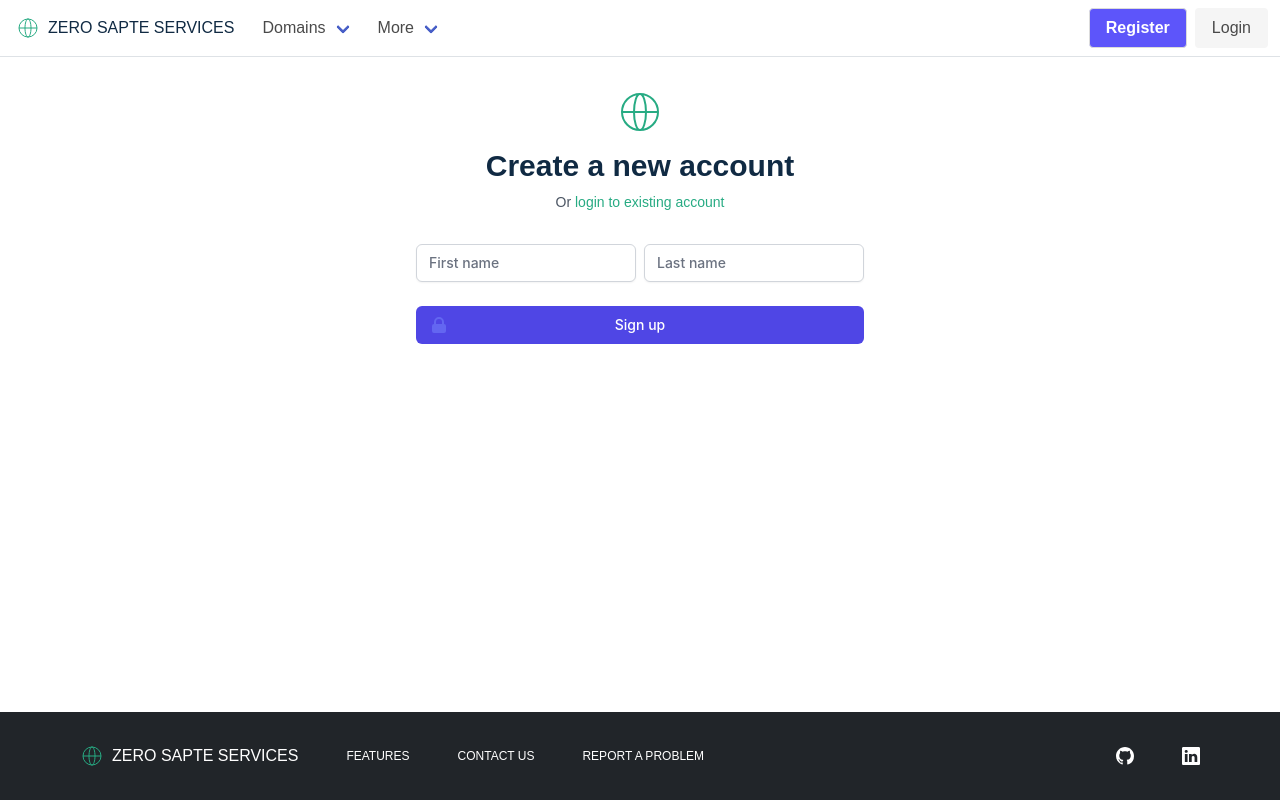
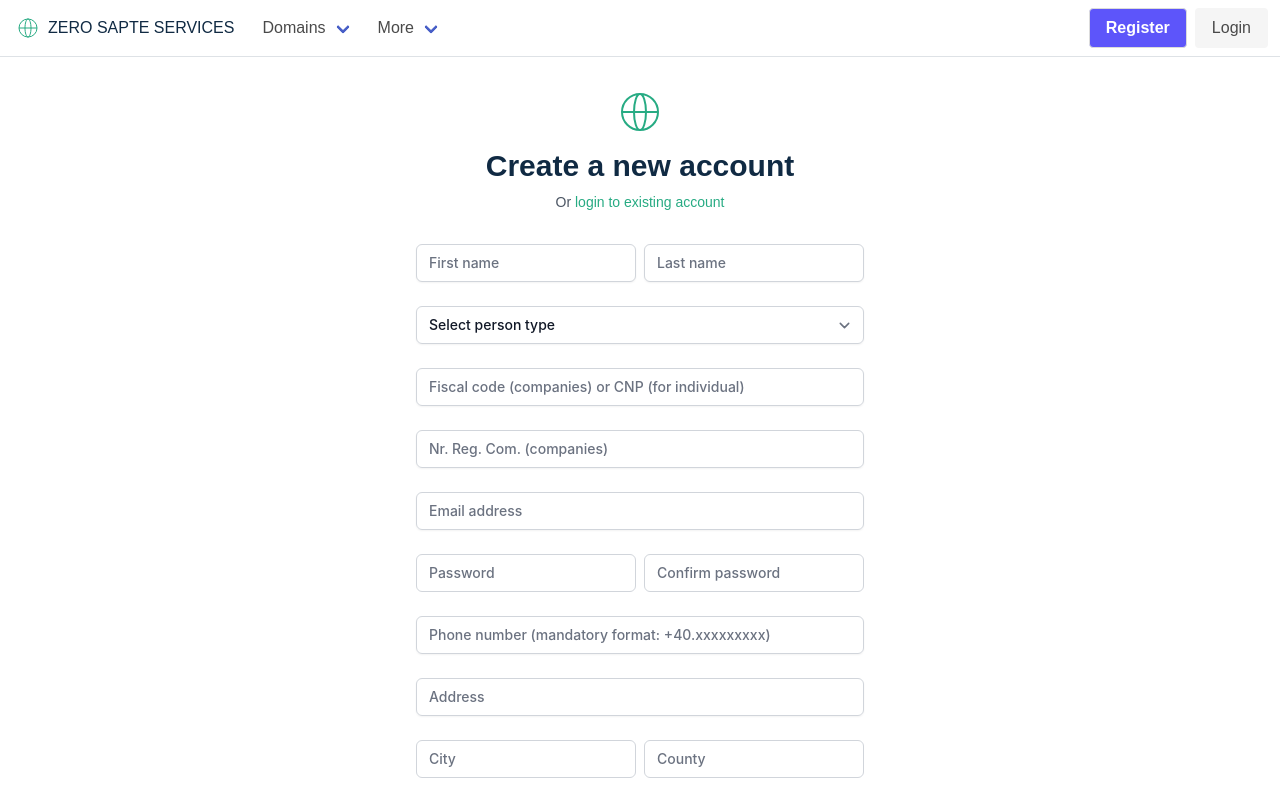
Before and after one commit to danutsss/mevn-domains-registry, a Vue app in the folder client/: page /register in a window 1280 px wide. Shown: the top 800 px of the page. Built offline with nearby package versions, Linux system fonts and the light colour scheme; a web font is replaced by a local one; what particles.vue3 would draw is missing.

Commit message:
design logic for register page done

```diff
--- a/client/src/views/RegisterView.vue
+++ b/client/src/views/RegisterView.vue
@@ -1,9 +1,14 @@
 <script setup>
 import { LockClosedIcon } from "@heroicons/vue/solid";
-import { ref } from "vue";
+import { onMounted, ref } from "vue";
 
 const firstName = ref();
 const lastName = ref();
+const personType = ref();
+
+onMounted(() => {
+  personType.value = "NOT_SELECTED";
+});
 </script>
 
 <template>
@@ -59,11 +64,11 @@ const lastName = ref();
             />
           </div>
           <div class="w-1/2">
-            <label for="lastName" class="sr-only">Last name</label>
+            <label for="last_name" class="sr-only">Last name</label>
             <input
-              id="lastName"
+              id="last_name"
               v-model="lastName"
-              name="lastName"
+              name="last_name"
               type="text"
               autocomplete="family-name"
               class="shadow-sm appearance-none relative block w-full px-3 py-2 border border-gray-300 placeholder-gray-500 text-gray-900 rounded-md focus:outline-none focus:ring-indigo-500 focus:border-indigo-500 focus:z-10 sm:text-sm"
@@ -71,6 +76,180 @@ const lastName = ref();
               required
             />
           </div>
+        </div>
+
+        <div class="rounded-md shadow-sm -space-y-px">
+          <div class="w-full">
+            <label for="person_type" class="sr-only">Person type</label>
+            <select
+              id="person_type"
+              v-model="personType"
+              name="person_type"
+              placeholder="Person type"
+              class="appearance-none relative block w-full px-3 py-2 border border-gray-300 placeholder-gray-500 text-gray-900 rounded-md focus:outline-none focus:ring-indigo-500 focus:border-indigo-500 focus:z-10 sm:text-sm"
+              required
+            >
+              <option selected disabled value="NOT_SELECTED">
+                Select person type
+              </option>
+              <option value="p">Private person</option>
+              <option value="ap">Authorized person</option>
+              <option value="nc">Non-commercial organization</option>
+              <option value="c">Commercial organization</option>
+              <option value="gi">Government institute</option>
+              <option value="pi">Public institute</option>
+              <option value="o">Other</option>
+            </select>
+          </div>
+        </div>
+
+        <div class="rounded-md shadow-sm -space-y-px">
+          <div class="w-full">
+            <label for="cnp" class="sr-only"
+              >Fiscal code (for companies) or identification number (for
+              individuals)</label
+            >
+
+            <input
+              id="cnp"
+              v-model="cnp"
+              name="cnp"
+              type="text"
+              placeholder="Fiscal code (companies) or CNP (for individual)"
+              class="appearance-none relative block w-full px-3 py-2 border border-gray-300 placeholder-gray-500 text-gray-900 rounded-md focus:outline-none focus:ring-indigo-500 focus:border-indigo-500 focus:z-10 sm:text-sm"
+              required
+            />
+          </div>
+        </div>
+
+        <div class="rounded-md shadow-sm -space-y-px">
+          <div class="w-full">
+            <label for="nr_reg_com" class="sr-only"
+              >Nr. Reg. Com (companies)</label
+            >
+            <input
+              id="nr_reg_com"
+              v-model="nr_reg_com"
+              class="appearance-none relative block w-full px-3 py-2 border border-gray-300 placeholder-gray-500 text-gray-900 rounded-md focus:outline-none focus:ring-indigo-500 focus:border-indigo-500 focus:z-10 sm:text-sm"
+              name="nr_reg_com"
+              placeholder="Nr. Reg. Com. (companies)"
+              type="text"
+            />
+          </div>
+        </div>
+
+        <div class="rounded-md shadow-sm -space-y-px">
+          <div class="w-full">
+            <label for="email-address" class="sr-only">Email address</label>
+            <input
+              id="email-address"
+              v-model="email"
+              name="email"
+              type="email"
+              autocomplete="email"
+              class="appearance-none relative block w-full px-3 py-2 border border-gray-300 placeholder-gray-500 text-gray-900 rounded-md focus:outline-none focus:ring-indigo-500 focus:border-indigo-500 focus:z-10 sm:text-sm"
+              placeholder="Email address"
+              required
+            />
+          </div>
+        </div>
+
+        <div class="flex flex-row rounded-md gap-2">
+          <div class="w-1/2">
+            <label for="password" class="sr-only">Password</label>
+            <input
+              id="password"
+              v-model="password"
+              name="password"
+              type="password"
+              autocomplete="password"
+              class="appearance-none relative block w-full px-3 py-2 border border-gray-300 placeholder-gray-500 text-gray-900 rounded-md focus:outline-none focus:ring-indigo-500 focus:border-indigo-500 focus:z-10 sm:text-sm"
+              placeholder="Password"
+              required
+            />
+          </div>
+
+          <div class="w-1/2">
+            <label for="confirm_password" class="sr-only"
+              >Confirm password</label
+            >
+            <input
+              id="confirm_password"
+              v-model="confirm_password"
+              name="confirm_password"
+              type="confirm_password"
+              autocomplete="confirm_password"
+              class="appearance-none relative block w-full px-3 py-2 border border-gray-300 placeholder-gray-500 text-gray-900 rounded-md focus:outline-none focus:ring-indigo-500 focus:border-indigo-500 focus:z-10 sm:text-sm"
+              placeholder="Confirm password"
+              required
+            />
+          </div>
+        </div>
+
+        <div class="rounded-md shadow-sm -space-y-px">
+          <div class="w-full">
+            <label for="phone_number" class="sr-only">Phone number</label>
+            <input
+              id="phone_number"
+              v-model="phone_number"
+              name="phone_number"
+              type="text"
+              class="appearance-none relative block w-full px-3 py-2 border border-gray-300 placeholder-gray-500 text-gray-900 rounded-md focus:outline-none focus:ring-indigo-500 focus:border-indigo-500 focus:z-10 sm:text-sm"
+              placeholder="Phone number (mandatory format: +40.xxxxxxxxx)"
+              required
+            />
+          </div>
+        </div>
+
+        <div class="rounded-md shadow-sm -space-y-px">
+          <div class="w-full">
+            <label for="address" class="sr-only">Address</label>
+            <input
+              id="address"
+              v-model="address"
+              name="address"
+              type="text"
+              class="appearance-none relative block w-full px-3 py-2 border border-gray-300 placeholder-gray-500 text-gray-900 rounded-md focus:outline-none focus:ring-indigo-500 focus:border-indigo-500 focus:z-10 sm:text-sm"
+              placeholder="Address"
+              required
+            />
+          </div>
+        </div>
+
+        <div class="flex flex-row rounded-md gap-2">
+          <div class="w-1/2">
+            <label for="city" class="sr-only">City</label>
+            <input
+              id="city"
+              v-model="city"
+              name="city"
+              type="city"
+              autocomplete="city"
+              class="appearance-none relative block w-full px-3 py-2 border border-gray-300 placeholder-gray-500 text-gray-900 rounded-md focus:outline-none focus:ring-indigo-500 focus:border-indigo-500 focus:z-10 sm:text-sm"
+              placeholder="City"
+              required
+            />
+          </div>
+
+          <div class="w-1/2">
+            <label for="county" class="sr-only">County</label>
+            <input
+              id="county"
+              v-model="county"
+              name="county"
+              type="county"
+              autocomplete="county"
+              class="appearance-none relative block w-full px-3 py-2 border border-gray-300 placeholder-gray-500 text-gray-900 rounded-md focus:outline-none focus:ring-indigo-500 focus:border-indigo-500 focus:z-10 sm:text-sm"
+              placeholder="County"
+              required
+            />
+          </div>
+        </div>
+
+        <div>
+          <p class="text-xs text-center text-gray-500">
+            By registering on our website, you agree to our Terms.
+          </p>
         </div>
 
         <div>
```
